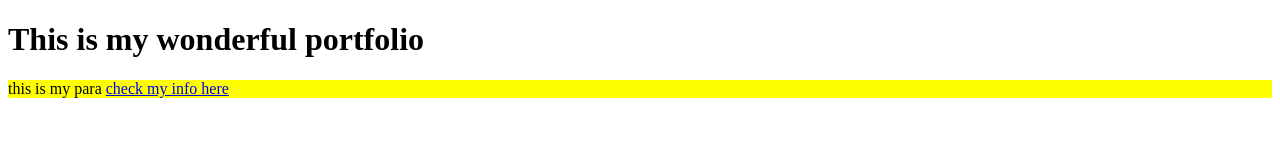
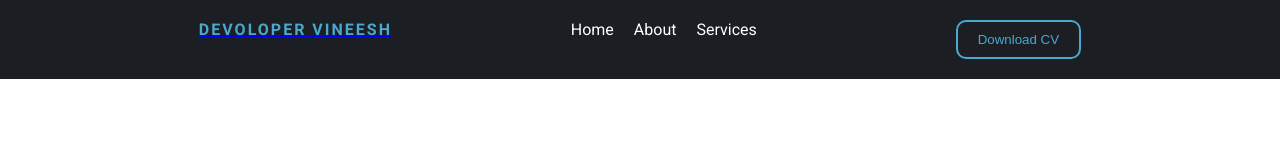
Before and after one commit to Vineesh-C/Vineesh_resume, a plain HTML site: page Index.html in a window 1280 px wide. Drawn offline with Linux system fonts and the light colour scheme.

Commit message:
header-designer

```diff
--- a/Assets/stye/style.css
+++ b/Assets/stye/style.css
@@ -1,3 +1,80 @@
-p{
-    background: yellow;
+@import url('https://fonts.googleapis.com/css2?family=Roboto:wght@100;300;400;700&display=swap');
+
+:root{
+    --dark-primaray:#1b1e23;
+    --blue-secondary:#49a9d1;
 }
+
+*{
+    margin: 0px;
+    padding: 0px;
+    box-sizing: border-box;
+}
+
+header{
+    background-color: var(--dark-primaray);
+    color: #fff;
+    padding: 20px;
+    display: flex;
+    justify-content: space-evenly;
+}
+
+.logo{
+    font-weight: bold;
+    letter-spacing: 2px;
+    color: var(--blue-secondary)
+
+}
+header span.logo:hover{
+     color: var(--blue-secondary);
+
+     }
+
+.logo{
+   text-decoration: none;
+
+
+}
+ul{
+    display: flex;
+    list-style: none;
+
+
+
+}
+
+body{
+    font-family: 'Roboto', sans-serif;
+
+}
+
+ul li {
+
+    margin-right: 20px;
+
+}
+
+ul li a{
+    color: #fff;
+    text-decoration: none;
+}
+
+ul li a:hover{
+    color: var(--blue-secondary);
+
+}
+
+header button {
+    padding: 10px 20px;
+    background-color: var(--dark-primaray);
+    border: 2px solid var(--blue-secondary);
+    border-radius: 10px;
+    color: var(--blue-secondary);
+
+}
+
+header button:hover{
+    color: #fff;
+    background-color: var(--blue-secondary);
+    cursor: pointer;
+}
--- a/Index.html
+++ b/Index.html
@@ -8,7 +8,25 @@
     <link rel="stylesheet" href="./Assets/stye/style.css">
 </head>
 <body>
-    <h1>This is my wonderful portfolio</h1>
-    <p>this is my para <a href="about.html">check my info here </a></p>
-</body>
+    <header>
+        <div>
+
+            <a href="./Index.html"> <span class="logo">DEVOLOPER VINEESH</span> </a>
+        </div>
+        <div>
+            <ul>
+                <li><a href="./Index.html">Home</a></li>
+
+                <li><a href="./About.html">About</a></li>
+
+                <li><a href="./About.html">Services</a></li>
+            </ul>
+
+        </div>
+        <div>
+            <button>Download CV</button>
+        </div>
+    </header>
+
+  </body>
 </html>
```
